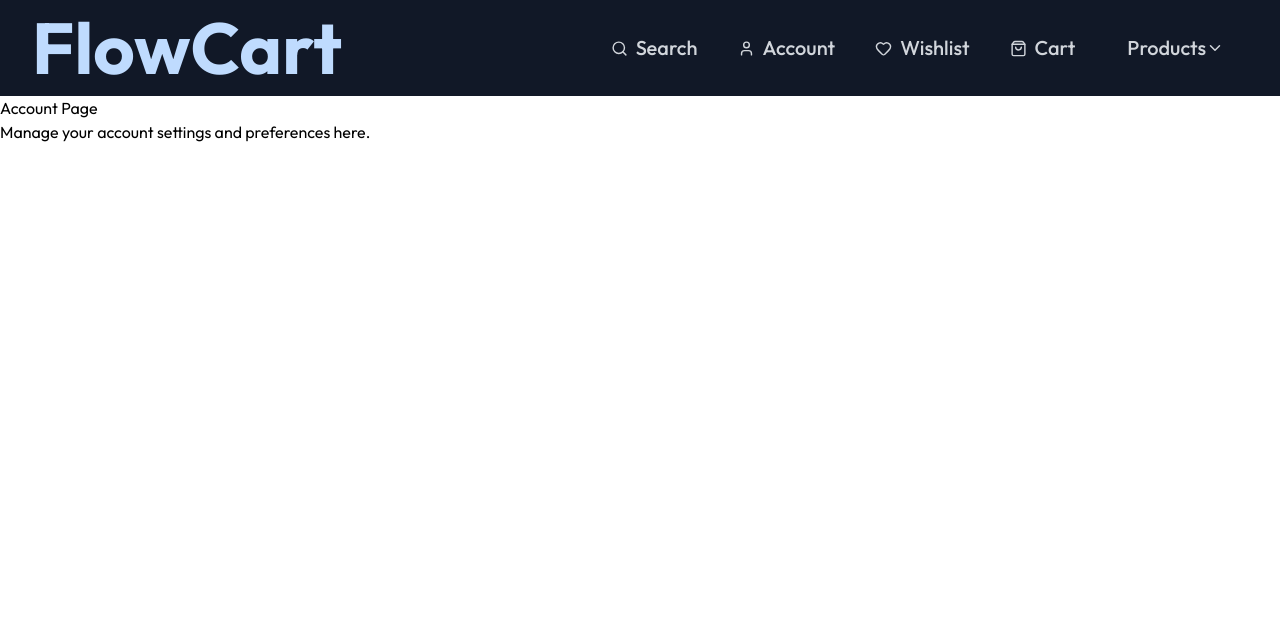
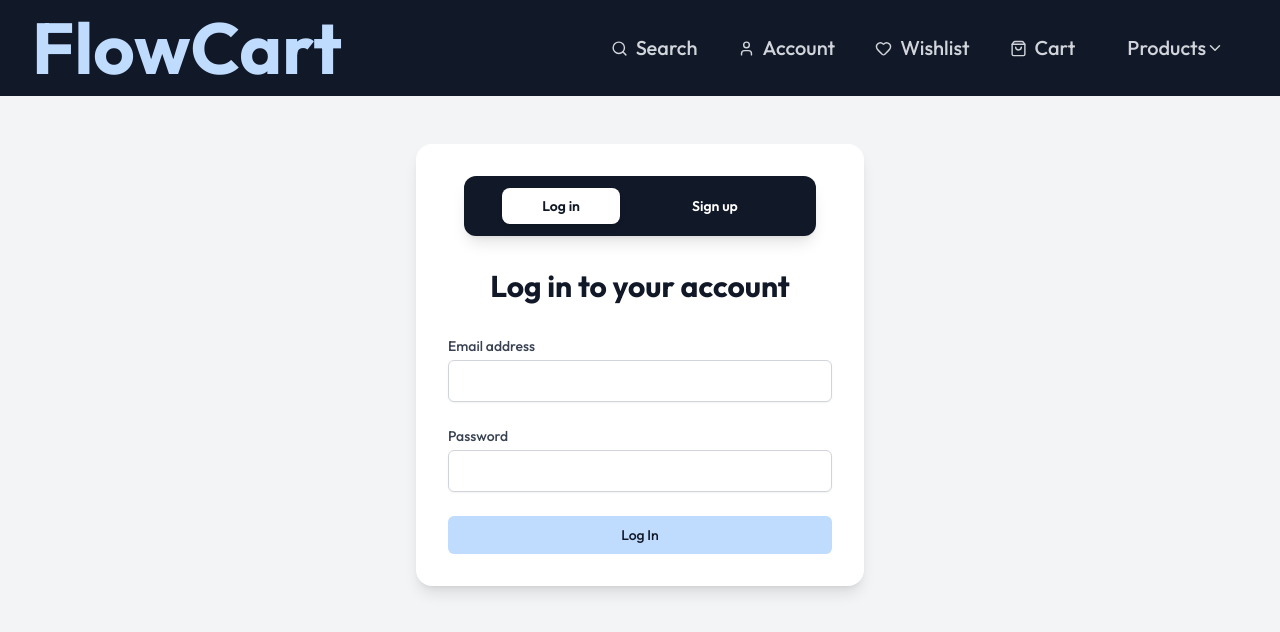
Before and after one commit to ChristusJoy/flowcart, a React (Create React App) app: page /account in a window 1280 px wide. Shown: the top 632 px of the page. Built offline with nearby package versions, Linux system fonts and the light colour scheme.

Commit message:
Increased Prodcut card size Created cart page New account page

```diff
--- a/src/components/ProductCard.jsx
+++ b/src/components/ProductCard.jsx
@@ -5,43 +5,43 @@ import { Heart } from 'lucide-react';
 const ProductCard = ({ product }) => {
   const [isFav, setIsFav] = useState(false);
   const toggleFav = () => setIsFav(!isFav);
+
   return (
-    <div className="w-full ">
+    <div className="w-full">
       <Link
         to={`/product/${product.id}`}
-        className="text-blue-500 text-xs ml-2"
+        className="text-blue-500 text-sm ml-2"
       >
         <div className="relative group">
           <img
             src={product.image}
             alt={product.title}
-            className="h-72 w-full object-contain bg-white border border-gray-200"
+            className="h-80 w-full object-contain bg-white border border-gray-200"
           />
-          <div className="absolute bottom-0 left-0 w-full bg-gray-900 text-blue-200 text-xs text-center py-1 uppercase">
+          <div className="absolute bottom-0 left-0 w-full bg-gray-900 text-blue-200 text-sm text-center py-1.5 uppercase">
             {product.category}
           </div>
         </div>
       </Link>
 
-      <div className="mt-2 text-sm space-y-1">
+      <div className="mt-3 text-base space-y-2">
         <div className="flex items-start justify-between">
           <div className="relative max-w-[85%] overflow-hidden">
-            <h2 className="font-medium text-sm whitespace-nowrap overflow-hidden">
+            <h2 className="font-medium whitespace-nowrap overflow-hidden">
               <span className="block">{product.title}</span>
-              <div className="absolute top-0 right-0 w-3 h-full bg-gradient-to-l from-white"></div>
+              <div className="absolute top-0 right-0 w-4 h-full bg-gradient-to-l from-white"></div>
             </h2>
           </div>
           <button
             onClick={toggleFav}
-            className={`text-sm ml-2 ${isFav ? 'text-red-500' : 'text-gray-400'}`}
+            className={`ml-3 ${isFav ? 'text-red-500' : 'text-gray-400'}`}
             aria-label="Favorite"
           >
-            <Heart size={16} fill={isFav ? 'currentColor' : 'none'} />
+            <Heart size={20} fill={isFav ? 'currentColor' : 'none'} />
           </button>
         </div>
         <div className="flex justify-between items-center">
-          <p className="font-semibold">$ {product.price}</p>
-
+          <p className="font-semibold text-lg">$ {product.price}</p>
         </div>
       </div>
     </div>
--- a/src/pages/Account.jsx
+++ b/src/pages/Account.jsx
@@ -1,13 +1,97 @@
+import { useState } from 'react';
 import Header from '../components/Header';
 
 const Account = () => {
+    const [isLogin, setIsLogin] = useState(true);
+
     return (
-        <div className="account-page">
+        <div className="account-page min-h-screen bg-gray-100">
             <Header />
-            <h1>Account Page</h1>
-            <p>Manage your account settings and preferences here.</p>
+            <div className="flex justify-center items-center py-12 px-4 sm:px-6 lg:px-8">
+    <div className="w-full max-w-md space-y-8 bg-white p-8 rounded-2xl shadow-lg">
+        <div className="flex justify-center mb-6 px-4">
+            <div className="flex flex-wrap justify-center bg-gray-900 rounded-xl shadow-lg w-full max-w-md overflow-hidden py-3 gap-4 sm:gap-8">
+                <button
+                    onClick={() => setIsLogin(true)}
+                    className={`px-6 sm:px-10 py-2 text-sm font-semibold rounded-lg transition-colors duration-300 ${isLogin
+                        ? 'bg-white text-gray-900 shadow-md'
+                        : ' text-white hover:bg-gray-700'
+                    }`}
+                >
+                    Log in
+                </button>
+                <button
+                    onClick={() => setIsLogin(false)}
+                    className={`px-6 sm:px-10 py-2 text-sm font-semibold rounded-lg transition-colors duration-300 ${!isLogin
+                        ? 'bg-white text-gray-900 shadow-md'
+                        : ' text-white hover:bg-gray-700'
+                    }`}
+                >
+                    Sign up
+                </button>
+            </div>
+        </div>
+
+                    <h2 className="text-center text-3xl font-bold text-gray-900">
+                        {isLogin ? 'Log in to your account' : 'Create a new account'}
+                    </h2>
+
+                    <form className="mt-8 space-y-6">
+                        {!isLogin && (
+                            <div>
+                                <label htmlFor="name" className="block text-sm font-medium text-gray-700">
+                                    Full Name
+                                </label>
+                                <input
+                                    id="name"
+                                    name="name"
+                                    type="text"
+                                    required
+                                    className="mt-1 block w-full px-3 py-2 border border-gray-300 rounded-md shadow-sm focus:outline-none focus:ring-gray-900 focus:border-gray-900"
+                                />
+                            </div>
+                        )}
+
+                        <div>
+                            <label htmlFor="email" className="block text-sm font-medium text-gray-700">
+                                Email address
+                            </label>
+                            <input
+                                id="email"
+                                name="email"
+                                type="email"
+                                required
+                                className="mt-1 block w-full px-3 py-2 border border-gray-300 rounded-md shadow-sm focus:outline-none focus:ring-gray-900 focus:border-gray-900"
+                            />
+                        </div>
+
+                        <div>
+                            <label htmlFor="password" className="block text-sm font-medium text-gray-700">
+                                Password
+                            </label>
+                            <input
+                                id="password"
+                                name="password"
+                                type="password"
+                                required
+                                className="mt-1 block w-full px-3 py-2 border border-gray-300 rounded-md shadow-sm focus:outline-none focus:ring-gray-900 focus:border-gray-900"
+                            />
+                        </div>
+
+                        <div>
+                            <button
+                                type="submit"
+                                className="group relative w-full flex justify-center py-2 px-4 border border-transparent text-sm font-medium rounded-md text-gray-900 bg-blue-200 hover:text-blue-200 hover:bg-gray-900 focus:outline-none"
+                            >
+                                {isLogin ? 'Log In' : 'Sign Up'}
+                            </button>
+                        </div>
+                    </form>
+                </div>
+            </div>
         </div>
     );
-}
+
+};
 
 export default Account;
--- a/src/pages/Cart.jsx
+++ b/src/pages/Cart.jsx
@@ -1,13 +1,95 @@
-import Header from '../components/Header';
+import React, { useEffect, useState } from "react";
+import { Minus, Plus, Trash2 } from "lucide-react";
+import axios from "axios";
+import Header from "../components/Header";
 
-const Cart = () => {
+const CartPage = () => {
+    const [cartItems, setCartItems] = useState([]);
+
+    useEffect(() => {
+        axios.get("https://fakestoreapi.com/products?limit=4")
+            .then(res => {
+                const formatted = res.data.map(item => ({
+                    ...item,
+                    quantity: 1
+                }));
+                setCartItems(formatted);
+            })
+            .catch(error => console.error("Error fetching products:", error));
+    }, []);
+
+    const updateQuantity = (id, delta) => {
+        setCartItems(items =>
+            items.map(item =>
+                item.id === id
+                    ? { ...item, quantity: Math.max(1, item.quantity + delta) }
+                    : item
+            )
+        );
+    };
+
+    const removeItem = id => {
+        setCartItems(items => items.filter(item => item.id !== id));
+    };
+
+    const subtotal = cartItems.reduce(
+        (acc, item) => acc + item.price * item.quantity,
+        0
+    ).toFixed(2);
+
     return (
-        <div className="cart-page">
+        <>
             <Header />
-            <h1>Shopping Cart </h1>
-            <p>Manage your Shopping cart.</p>
-        </div>
+            <div className="max-w-6xl mx-auto p-6">
+                <h1 className="text-4xl font-bold mb-6 text-center">Your Cart</h1>
+                <div className="grid grid-cols-1 lg:grid-cols-3 gap-8">
+                    <div className="lg:col-span-2 space-y-6">
+                        {cartItems.map(item => (
+                            <div
+                                key={item.id}
+                                className="flex items-center justify-between border p-4 rounded-xl shadow-sm"
+                            >
+                                <div className="flex items-center gap-4">
+                                    <img src={item.image} alt={item.title} className="w-16 h-16 object-contain" />
+                                    <div>
+                                        <h2 className="font-semibold">{item.title}</h2>
+                                        <p className="text-sm text-gray-500">{item.category}</p>
+                                    </div>
+                                </div>
+                                <div className="flex items-center gap-4">
+                                    <button onClick={() => updateQuantity(item.id, -1)}><Minus size={16} /></button>
+                                    <span>{item.quantity}</span>
+                                    <button onClick={() => updateQuantity(item.id, 1)}><Plus size={16} /></button>
+                                </div>
+                                <div className="w-20 text-right">${(item.price * item.quantity).toFixed(2)}</div>
+                                <button onClick={() => removeItem(item.id)}><Trash2 size={18} className="text-red-500" /></button>
+                            </div>
+                        ))}
+                    </div>
+
+                    <div className="border rounded-xl p-6 shadow-md">
+                        <h2 className="text-xl font-bold mb-4">Order Summary</h2>
+                        <div className="flex justify-between mb-2">
+                            <span>Subtotal</span>
+                            <span>${subtotal}</span>
+                        </div>
+                        <div className="flex justify-between mb-4">
+                            <span>Shipping</span>
+                            <span className="text-green-500">Free</span>
+                        </div>
+                        <div className="flex justify-between font-bold text-lg border-t pt-4">
+                            <span>Total</span>
+                            <span>${subtotal}</span>
+                        </div>
+                        <button className="w-full mt-6 bg-green-600 text-white py-2 rounded-xl hover:bg-green-700">
+                            Checkout
+                        </button>
+                    </div>
+                </div>
+            </div>
+        </>
+
     );
-}
+};
 
-export default Cart;
+export default CartPage;
--- a/src/pages/ProductDetails.jsx
+++ b/src/pages/ProductDetails.jsx
@@ -64,9 +64,9 @@ const ProductDetails = () => {
                 <span className="text-base md:text-lg">Add To Cart</span>
               </button>
               <button
-                className="flex h-full items-center justify-center px-4 border border-black rounded-md "
+                className="flex h-full items-center justify-center px-4"
               >
-                <Heart size={45} strokeWidth={1} />
+                <Heart size={60} strokeWidth={1} />
               </button>
             </div>
             <button
```
